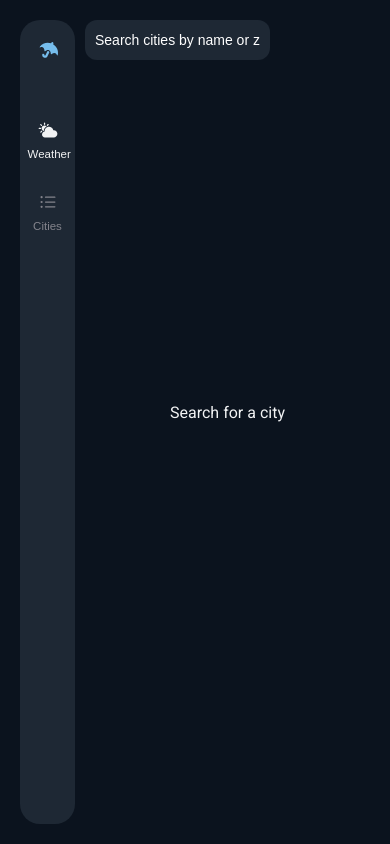
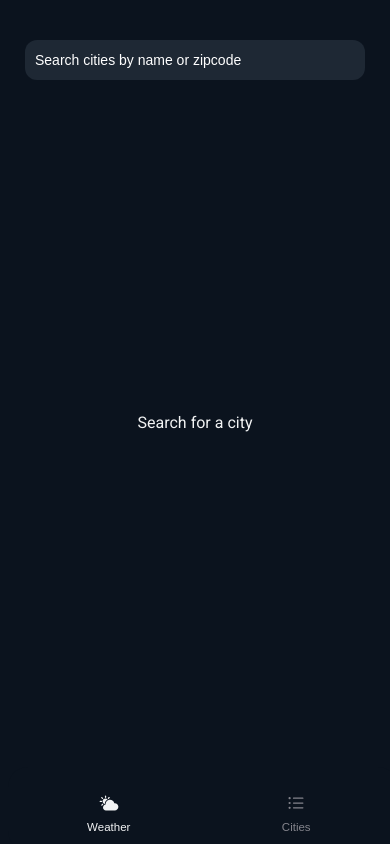
Before and after one commit to dayblassingame/SkyCast, a Next.js app: page /dashboard in a window 390 px wide. Built offline with nearby package versions, Linux system fonts and the light colour scheme; no server answers.

Commit message:
styled dashboard for mobile

```diff
--- a/app/dashboard/components/styles/currentWeather.module.scss
+++ b/app/dashboard/components/styles/currentWeather.module.scss
@@ -18,6 +18,10 @@
       @media screen and (min-width: 900px) {
         font-size: 28px;
       }
+
+      @media screen and (max-width: $media-breakpoint-medium) {
+        font-size: 28px;
+      }
     }
 
     p {
@@ -29,6 +33,10 @@
       @media screen and (min-width: 900px) {
         font-size: 16px;
       }
+
+      @media screen and (max-width: $media-breakpoint-medium) {
+        font-size: 14px;
+      }
     }
 
     h1 {
@@ -38,6 +46,10 @@
 
       @media screen and (min-width: 900px) {
         font-size: 44px;
+      }
+
+      @media screen and (max-width: $media-breakpoint-medium) {
+        font-size: 40px;
       }
     }
 
@@ -54,6 +66,12 @@
     img {
       height: 100px;
       width: 100px;
+
+      @media screen and (max-width: $media-breakpoint-medium) {
+        margin-left: $margin-extrasmall;
+        height: 90px;
+        width: 90px;
+      }
     }
   }
 }
--- a/app/dashboard/styles/cityDashboard.module.scss
+++ b/app/dashboard/styles/cityDashboard.module.scss
@@ -9,6 +9,10 @@
     min-width: 270px;
     max-width: 600px;
     flex-grow: 0.8;
+
+    @media screen and (max-width: $media-breakpoint-medium) {
+      max-width: 100%;
+    }
 
     .cityDiv {
       display: flex;
@@ -34,6 +38,10 @@
   .right {
     flex-grow: 0.2;
     min-width: 300px;
+
+    @media screen and (max-width: $media-breakpoint-medium) {
+      display: none;
+    }
   }
 }
 
--- a/app/dashboard/styles/dashboard.module.scss
+++ b/app/dashboard/styles/dashboard.module.scss
@@ -10,6 +10,10 @@
   height: 100vh;
   width: 100%;
 
+  @media screen and (max-width: $media-breakpoint-medium) {
+    overflow-y: hidden;
+  }
+
   .left {
     display: flex;
     flex-direction: column;
@@ -17,6 +21,22 @@
     padding: $margin-extrasmall;
     background-color: $overlay;
     border-radius: 20px;
+
+    @media screen and (max-width: $media-breakpoint-medium) {
+      flex-direction: row;
+      justify-content: center;
+      align-items: center;
+
+      max-width: 100%;
+      width: 100%;
+      height: 10%;
+      position: fixed;
+      top: 90%;
+      left: 0;
+      margin: $margin-extrasmall;
+
+      background-color: $navy;
+    }
 
     button {
       background-color: transparent;
@@ -49,6 +69,10 @@
       margin-bottom: $margin-medium;
       transform: rotate(25deg);
 
+      @media screen and (max-width: $media-breakpoint-medium) {
+        display: none;
+      }
+
       &:hover,
       &:active {
         color: $lightBlue;
@@ -62,5 +86,13 @@
     display: flex;
     flex-direction: column;
     row-gap: $margin-small;
+
+    @media screen and (max-width: $media-breakpoint-medium) {
+      width: 100%;
+      padding: $padding-extrasmall $padding-extrasmall;
+      overflow-y: scroll;
+      margin-top: $margin-small;
+      margin-bottom: 20%;
+    }
   }
 }
--- a/app/dashboard/styles/search.module.scss
+++ b/app/dashboard/styles/search.module.scss
@@ -1,11 +1,15 @@
 @import "../../styles/base/typography";
 @import "../../styles/base/variables";
 
-.container{
+.container {
   width: 65%;
 
+  @media screen and (max-width: $media-breakpoint-medium) {
+    background-color: $navy;
+    width: 100%;
+  }
 
-    input{
+  input {
     width: 100%;
     height: 40px;
     padding: $padding-small $padding-small;
@@ -16,11 +20,11 @@
     color: white;
     font-size: 14px;
 
-        &::placeholder{
+    &::placeholder {
       color: white;
     }
 
-        &:focus{
+    &:focus {
       outline: 0.5px solid white;
     }
   }
--- a/app/dashboard/styles/weatherDashboard.module.scss
+++ b/app/dashboard/styles/weatherDashboard.module.scss
@@ -8,6 +8,10 @@
   align-items: center;
   column-gap: $margin-small;
 
+  @media screen and (max-width: $media-breakpoint-medium) {
+    flex-direction: column;
+  }
+
   .left {
     height: 100%;
     display: flex;
@@ -16,6 +20,12 @@
     flex-direction: column;
     row-gap: $margin-extrasmall;
     padding: $padding-small 0px;
+
+    @media screen and (max-width: $media-breakpoint-medium) {
+      min-width: 100%;
+      width: 100%;
+      max-width: 100%;
+    }
   }
 
   .right {
@@ -23,6 +33,12 @@
     flex-grow: 0.5;
     display: flex;
     flex-direction: column;
+
+    @media screen and (max-width: $media-breakpoint-medium) {
+      min-width: 100%;
+      width: 100%;
+      max-width: 100%;
+    }
   }
 }
 
--- a/app/styles/base/_typography.scss
+++ b/app/styles/base/_typography.scss
@@ -13,3 +13,4 @@ $margin-extralarge: 75px;
 
 //media-breakpoint variables
 $media-breakpoint-small: 601px;
+$media-breakpoint-medium: 720px;
--- a/app/styles/base/_variables.scss
+++ b/app/styles/base/_variables.scss
@@ -2,5 +2,6 @@ $lightBlue: #76bdec;
 $blue: #0095ff;
 $navy: #0b131e;
 $overlay: rgba(190, 220, 238, 0.1);
+$overlayHex: #202b3b;
 $lightgrey: #84848c;
 $grayishwhite: #f2f3f4;
```
Lines whose indentation alone changed are shown as unchanged.
